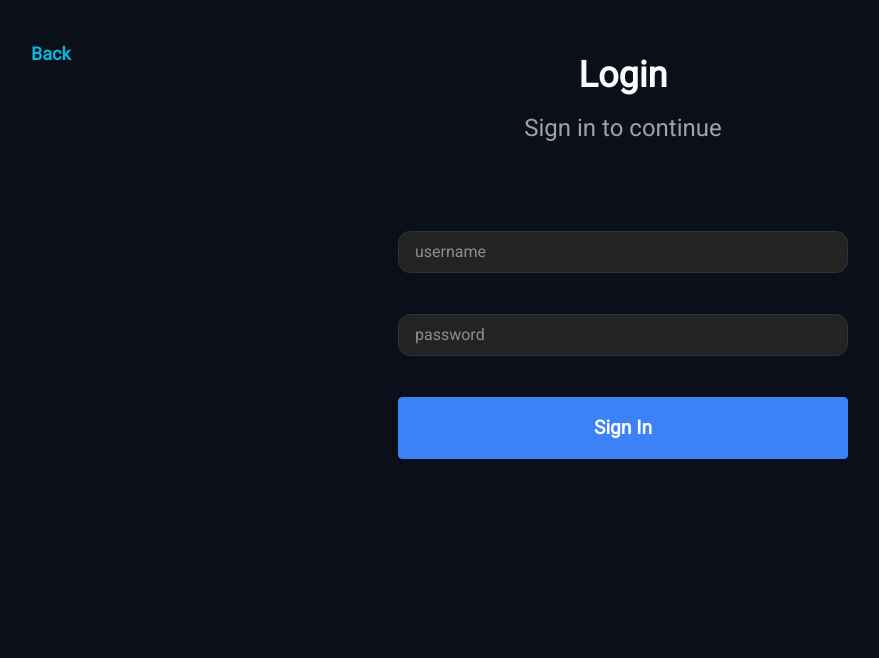
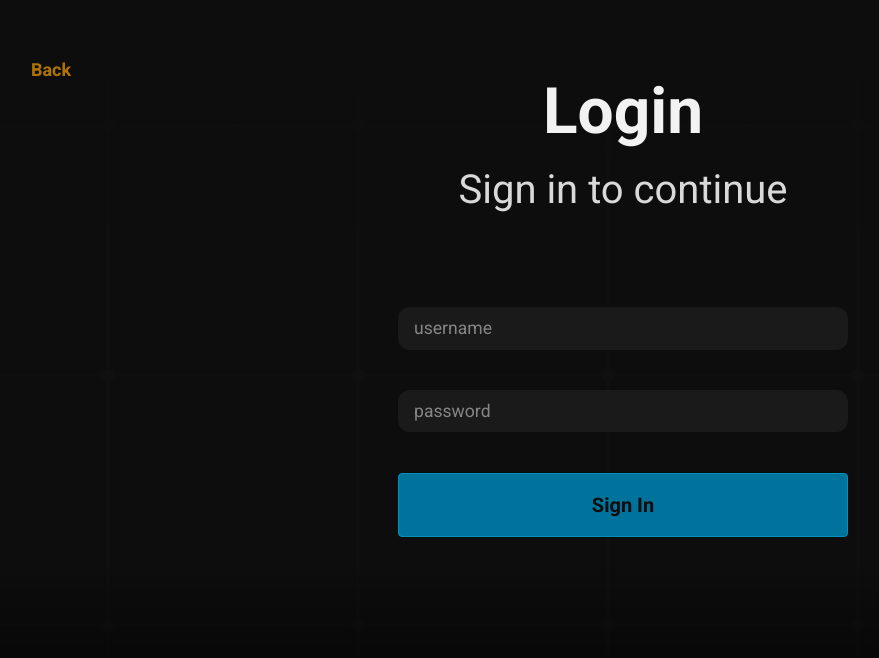
Before and after one commit to kolby-k/summarizer-next-app, a Next.js app: page /login in a window 1280 px wide. Shown: the top 658 px of the page, without its empty margins (17-896 px from the left). Built offline with nearby package versions, Linux system fonts and the light colour scheme; no server answers.

Commit message:
style: refactor styles and css

```diff
--- a/app/bookmarks/page.tsx
+++ b/app/bookmarks/page.tsx
@@ -3,7 +3,7 @@ import TitleSection from "@/components/TitleSection";
 
 export default async function Bookmarks() {
   return (
-    <div className="page">
+    <div className="page bg-texture">
       <TitleSection
         title="Your Saved Article Summaries"
         subTitle="Keep track of your summarized articles in one place."
--- a/app/globals.css
+++ b/app/globals.css
@@ -1,69 +1,75 @@
 @import "tailwindcss";
 
 :root {
-  /* Backgrounds */
-  --bg-page: #0a0f1a; /* main page background */
-  --bg-card: #0a0d1a; /* card background */
-  --border-card: #273446; /* subtle card border */
+  /* NEW DESIGN */
+  --bg-dark: hsl(0 0 0);
+  --bg: hsl(0 0 5);
+  --bg-light: hsl(0 0 10);
 
-  --bg-input: #232322;
+  --text: hsl(0 0 95);
+  --text-secondary: hsl(0 0 85);
+  --text-muted: hsl(0 0 70);
+  --text-inverted: hsl(0 0 5);
 
-  /* Text */
-  --text-primary: #f9fafb; /* white-ish, for h1-h3 */
-  --text-secondary: #f0f1e9; /* softer gray, h4-h6 */
-  --text-tertiary: #9ca3af; /* muted gray, for paragraphs */
+  --border: hsl(0 0 30);
+  --highlight: hsl(0 0 60);
 
-  /* Brand Tones */
-  --primary: #3b82f6; /* Tailwind blue-500 */
-  --primary-hover: #2563eb; /* Tailwind blue-600 */
-  --primary-border: #3b82f6;
-  --primary-border-hover: #2563eb;
+  --gradient: linear-gradient(0deg, var(--bg) 95%, var(--bg-light));
+  --gradient-hover: linear-gradient(0deg, var(--bg), var(--bg-light));
 
-  --secondary: #06b6d4; /* Tailwind cyan-500 */
-  --secondary-hover: #0891b2; /* Tailwind cyan-600 */
-  --secondary-border: #06b6d4;
-  --secondary-border-hover: #0891b2;
+  --border-card: 1px solid var(--border);
+  --shadow: 0px 2px 2px hsla(0, 0%, 0%, 0.07), 0px 4px 4px hsla(0, 0%, 0%, 0.15);
 
-  --tertiary: #a855f7; /* Tailwind purple-500 */
-  --tertiary-hover: #9333ea; /* Tailwind purple-600 */
-  --tertiary-border: #a855f7;
-  --tertiary-border-hover: #9333ea;
+  --primary-dark: oklch(0.4 0.15 220);
+  --primary: oklch(0.5 0.15 220);
+  --primary-light: oklch(0.6 0.15 220);
 
-  /* Buttons (can map to primary/secondary if needed) */
   --btn-bg: var(--primary);
-  --btn-bg-hover: var(--primary-hover);
-  --btn-border: var(--primary-border);
-  --btn-border-hover: var(--primary-border-hover);
-  --btn-text: #ffffff;
+  --btn-bg-hover: var(--primary-dark);
+  --btn-text: var(--text-inverted);
+  --btn-border: 1px solid var(--primary);
 
-  --btn-secondary-bg: var(--secondary);
-  --btn-secondary-hover: var(--secondary-hover);
-  --btn-secondary-border: var(--secondary-border);
-  --btn-secondary-border-hover: var(--secondary-border-hover);
-  --btn-secondary-text: #ffffff;
+  --accent-red-dark: oklch(0.4 0.15 40);
+  --accent-red: oklch(0.5 0.15 40);
+  --accent-red-light: oklch(0.6 0.15 40);
 
-  /* Toast Notifications */
-  --toast-info-bg: #1e3a8a; /* deep blue */
-  --toast-info-border: #3b82f6;
-
-  --toast-success-bg: #065f46; /* green-700 */
-  --toast-success-border: #10b981;
-
-  --toast-warning-bg: #78350f; /* amber-800 */
-  --toast-warning-border: #f59e0b;
-
-  --toast-alert-bg: #7f1d1d; /* red-800 */
-  --toast-alert-border: #ef4444;
+  --accent-orange-dark: oklch(0.4 0.15 80);
+  --accent-orange: oklch(0.5 0.15 80);
+  --accent-orange-light: oklch(0.6 0.15 80);
 
   --transparent-primary: #3b83f695;
 
   font-size: 16px;
 }
 
+body.light {
+  --bg-dark: hsl(0 0 90);
+  --bg: hsl(0 0 95);
+  --bg-light: hsl(0 0 100);
+
+  --text: hsl(0 0 5);
+  --text-secondary: hsl(0 0 15);
+  --text-muted: hsl(0 0 30);
+  --text-inverted: hsl(0 0 95);
+
+  --highlight: hsl(0 0 100);
+
+  --gradient: linear-gradient(0deg, var(--bg) 95%, var(--bg-light));
+  --gradient-hover: linear-gradient(0deg, var(--bg), var(--bg-light));
+
+  --border-card: 1px solid var(--bg);
+
+  --btn-bg: var(--primary);
+  --btn-bg-hover: var(--primary-light);
+  --btn-text: var(--text-inverted);
+  --btn-border: 1px solid var(--primary-light);
+}
+
 body {
-  background: var(--bg-page);
-  color: var(--text-primary);
+  background: var(--bg);
+  color: var(--text);
   font-family: var(--font-family-1), monospace, Arial, Helvetica, sans-serif;
+  font-size: 1rem;
 }
 
 .page {
@@ -71,30 +77,71 @@ body {
   flex-direction: column;
   justify-content: flex-start;
   width: 100%;
-  background-color: var(--bg-page);
   text-align: center;
   padding: 2rem;
+  padding-top: 3rem;
   position: relative;
-  min-height: 90dvh;
+  min-height: 100dvh;
 }
 
-.fitted-page {
-  display: flex;
-  flex-direction: column;
-  justify-content: flex-start;
-  width: 100%;
-  background-color: var(--bg-page);
-  text-align: center;
-  padding: 2rem;
-  position: relative;
-  min-height: 99dvh;
+.bg-texture::before {
+  content: "";
+  position: absolute;
+  inset: 0;
+  opacity: 0.4;
+  background-size: 250px 250px;
+  background-image: radial-gradient(
+      circle,
+      var(--bg-light) 5px,
+      transparent 8px
+    ),
+    linear-gradient(0deg, transparent 49%, var(--bg-light) 50%, transparent 51%),
+    linear-gradient(
+      90deg,
+      transparent 49%,
+      var(--bg-light) 50%,
+      transparent 51%
+    );
+  background-repeat: repeat;
+  z-index: -1;
+}
+
+/* todo fix this so bg has fad top/bottom */
+.bg-texture::after {
+  content: "";
+  position: absolute;
+  inset: 0;
+  z-index: -1;
+  background: linear-gradient(
+    var(--bg) 10px,
+    transparent 30%,
+    transparent 80%,
+    var(--bg-dark)
+  );
+}
+
+.bg-texture-dim::before {
+  opacity: 0.25;
+}
+
+.bg-texture-dim::after {
+  content: "";
+  position: absolute;
+  inset: 0;
+  z-index: -1;
+  background: linear-gradient(
+    var(--bg) 10px,
+    transparent 30%,
+    transparent 70%,
+    var(--bg-dark)
+  );
 }
 
 .summary-card {
-  background-color: var(--bg-card);
+  background-color: var(--bg);
   border: 1px solid var(--border-card);
   border-radius: 1rem;
-  color: var(--text-primary);
+  color: var(--text);
   min-width: 500px;
   min-height: 500px;
   display: flex;
@@ -105,7 +152,28 @@ body {
   overflow: hidden;
   padding: 2rem;
 
-  box-shadow: 0 5px 20px var(--border-card), 0 5px 40px var(--toast-info-bg);
+  box-shadow: var(--shadow);
+}
+
+.card {
+  background: var(--bg);
+  border-radius: 1rem;
+  padding: 1rem;
+  background: var(--gradient);
+  border: var(--border-card);
+  text-align: center;
+
+  border-top: 1px solid var(--highlight);
+  box-shadow: var(--shadow);
+
+  height: max(50dvh, 500px);
+  width: 700px;
+
+  overflow: hidden;
+}
+
+.card:hover {
+  background: var(--gradient-hover);
 }
 
 .item-wraper {
@@ -114,59 +182,39 @@ body {
   display: flex;
 }
 
+.summary-card {
+  display: flex;
+  flex-direction: column;
+  justify-content: space-evenly;
+  padding: 1rem 2rem;
+}
+
 .text-container {
-  color: var(--text-primary);
-  font-size: 1rem;
+  background-color: var(--bg-light);
+  color: var(--text);
   padding: 1rem 2rem;
   border-radius: 0.75rem;
-  margin: auto;
   font-weight: 500;
-  height: 100%;
-  overflow: auto;
-  margin: 1rem 0;
-  scrollbar-color: var(--border-card) var(--bg-card);
+  font-size: 1.1rem;
+  display: flex;
+  flex: 1;
+  flex-direction: column;
+  max-height: 50%;
+  overflow: hidden;
+}
+
+.text-container > p {
+  height: 90%;
+  overflow: hidden;
 }
 
 .title-container {
-  display: flex;
-  flex-direction: column;
-  justify-content: space-evenly;
-  align-items: center;
-  gap: 0.5rem;
   padding: 1rem;
   position: relative;
 }
 
-h1 {
-  font-size: 2.25rem;
-  color: var(--text-primary);
-  font-weight: 600;
-}
-
-h2 {
-  font-size: 1.75rem;
-  color: var(--text-secondary);
-  font-weight: 500;
-}
-
-h3 {
-  font-size: 1.5rem;
-  color: var(--text-tertiary);
-  font-weight: 400;
-}
-
-hr {
-  width: 100%;
-  color: var(--border-card);
-  border-radius: 2rem;
-  margin: 1rem auto;
-}
-
 .demo-card {
-  background-color: var(--bg-card);
-  border: 1px solid var(--border-card);
-  border-radius: 1rem;
-  color: var(--text-primary);
+  color: var(--text);
   max-width: 750px;
   height: 400px;
   display: flex;
@@ -175,54 +223,80 @@ hr {
   align-items: center;
   overflow: hidden;
   padding: 2rem;
+}
 
-  box-shadow: 0 5px 20px var(--border-card), 0 5px 40px var(--toast-info-bg);
+.demo-card::before {
+  content: "";
+  position: absolute;
+  inset: 0;
+  background-color: var(--bg);
+  backdrop-filter: blur(2px);
+  z-index: -1;
+  border: 1px dotted var(--border-card);
+  border-radius: 1rem;
+  box-shadow: var(--shadow);
+  opacity: 0.65;
+}
+
+button {
+  border-radius: 0.25rem;
+  cursor: pointer;
+  color: var(--text-inverted);
 }
 
 .submit-button {
-  background-color: var(--btn-bg);
   padding: 1rem 2rem;
-  font-size: 1.2rem;
-  font-weight: 600;
-  border-radius: 0.25rem;
-  border: 1px solid var(--btn-border);
-  cursor: pointer;
+  font-size: 1.25rem;
+  font-weight: 700;
+  background-color: var(--primary);
+  border: 1px solid var(--primary-light);
 }
 
 .submit-button:hover {
-  background-color: var(--btn-bg-hover);
-  border: 1px solid var(--btn-border-hover);
+  background-color: var(--primary-dark);
+  border: 1px solid var(--primary);
 }
 
 .logout-button {
   padding: 0.8rem 1.75rem;
-  font-size: 1rem;
-  font-weight: 600;
-  border-radius: 0.25rem;
-  cursor: pointer;
-  background-color: var(--toast-alert-bg);
-  border: 1px solid var(--toast-alert-border);
+  font-size: 1.1rem;
+  font-weight: 700;
+  background-color: var(--accent-red);
+  border: 1px solid var(--accent-red-light);
 }
 
 .logout-button:hover {
-  background-color: var(--toast-alert-border);
-  border: 1px solid var(--toast-alert-bg);
+  background-color: var(--accent-red-dark);
+  border: 1px solid var(--accent-red);
+}
+
+.button-two {
+  padding: 1rem 2rem;
+  background-color: var(--accent-orange);
+  font-size: 1.25rem;
+  font-weight: 700;
+  border: 1px solid var(--accent-orange-light);
+}
+
+.button-two:hover {
+  background-color: var(--accent-orange-dark);
+  border: 1px solid var(--accent-orange);
 }
 
 input {
-  background-color: var(--bg-input);
-  font-size: 1rem;
+  background-color: var(--bg-light);
+  font-size: 1.1rem;
   padding: 0.5rem 0.5rem 0.5rem 1rem;
   border-radius: 0.75rem;
   width: 100%;
   outline: none;
   border: 1px solid var(--border-card);
-  color: var(--text-primary);
+  color: var(--text);
 }
 
 input:focus {
   border-color: var(--primary);
-  box-shadow: 0 0 10px var(--transparent-primary);
+  box-shadow: 0 0 10px var(--primary-light);
 }
 
 .form-container {
@@ -234,3 +308,60 @@ input:focus {
   margin: auto;
   transform: translateY(-100px);
 }
+
+.bold {
+  font-weight: 600;
+}
+
+h1 {
+  font-size: 4rem;
+  color: var(--text);
+  font-weight: 700;
+}
+
+h2 {
+  font-size: 3rem;
+  color: var(--text-secondary);
+  font-weight: 500;
+}
+
+h3 {
+  font-size: 2.5rem;
+  color: var(--text-secondary);
+  font-weight: 400;
+}
+
+h4 {
+  font-size: 1.75rem;
+  color: var(--text-muted);
+  font-weight: 400;
+}
+
+h5 {
+  font-size: 1.6rem;
+  color: var(--text);
+  font-weight: 400;
+}
+
+h6 {
+  font-size: 1.4rem;
+  color: var(--text-secondary);
+  font-weight: 400;
+}
+
+hr {
+  width: 100%;
+  color: var(--border);
+  border-radius: 2rem;
+  margin: 1rem auto;
+}
+
+ol {
+  padding: 2rem;
+  font-size: 1.7rem;
+}
+
+li {
+  padding: 0.3rem;
+  line-height: 2.2rem;
+}
--- a/app/layout.tsx
+++ b/app/layout.tsx
@@ -6,7 +6,7 @@ import { getSession } from "@/lib/session";
 import { SummaryProvider } from "@/context/SummarizeContext";
 
 const mainFont = Roboto({
-  weight: "400",
+  weight: ["400", "500", "600", "700"],
   variable: "--font-family-1",
   subsets: ["latin"],
 });
--- a/app/login/page.tsx
+++ b/app/login/page.tsx
@@ -20,7 +20,7 @@ export default function Login() {
   if (session) return null;
 
   return (
-    <div className="page">
+    <div className="page bg-texture-dim bg-texture">
       <TitleSection
         title="Login"
         subTitle="Sign in to continue"
--- a/app/summarize/page.tsx
+++ b/app/summarize/page.tsx
@@ -5,7 +5,7 @@ import CurrentSummary from "@/components/CurrentSummary";
 
 export default function Summarize() {
   return (
-    <div className="fitted-page">
+    <div className="page bg-texture bg-texture-dim">
       <TitleSection
         title="Summarize Any Online Article"
         subTitle="Save time and get to the main ideas."
--- a/src/components/DemoCard.tsx
+++ b/src/components/DemoCard.tsx
@@ -2,10 +2,10 @@ import React from "react";
 
 function DemoCard() {
   return (
-    <div className="demo-card">
+    <div className="card">
       <div>
-        <h1>Fast & Simple</h1>
-        <h3>Copy a URL, get results in seconds.</h3>
+        <h2>Fast & Simple</h2>
+        <h4>Paste any link and get a clear summary in seconds</h4>
       </div>
       <hr />
       <div className="flex flex-1 items-center justify-center w-[500px]">
--- a/src/components/LoginForm.tsx
+++ b/src/components/LoginForm.tsx
@@ -42,7 +42,6 @@ function LoginForm({}) {
         name="username"
         value={username || ""}
         onChange={(e) => setUsername(e.target.value)}
-        className="bg-slate-200 text-black pl-2"
         placeholder="username"
         disabled={isPending}
       />
@@ -51,7 +50,6 @@ function LoginForm({}) {
         name="password"
         value={password || ""}
         onChange={(e) => setPassword(e.target.value)}
-        className="bg-slate-200 text-black pl-2"
         placeholder="password"
         type="password"
         disabled={isPending}
--- a/src/components/NewSummaryForm.tsx
+++ b/src/components/NewSummaryForm.tsx
@@ -26,7 +26,7 @@ export default function NewSummaryForm() {
     initialState
   );
 
-  const { setCurrentSummary, currentSummary } = useSummaries();
+  const { setCurrentSummary } = useSummaries();
 
   const formRef = useRef<HTMLFormElement>(null);
 
--- a/src/components/TitleSection.tsx
+++ b/src/components/TitleSection.tsx
@@ -43,7 +43,7 @@ function TitleSection({
           <Link
             href={path}
             title={label}
-            className="text-lg font-bold text-(--secondary) hover:text-(--secondary-hover)"
+            className="text-lg font-bold text-(--accent-orange-light) hover:text-(--accent-orange)"
           >
             {label}
           </Link>
```
Also changed, not shown: app/page.tsx (+28 -17 lines), src/components/SummaryCard.tsx (+5 -10 lines).
